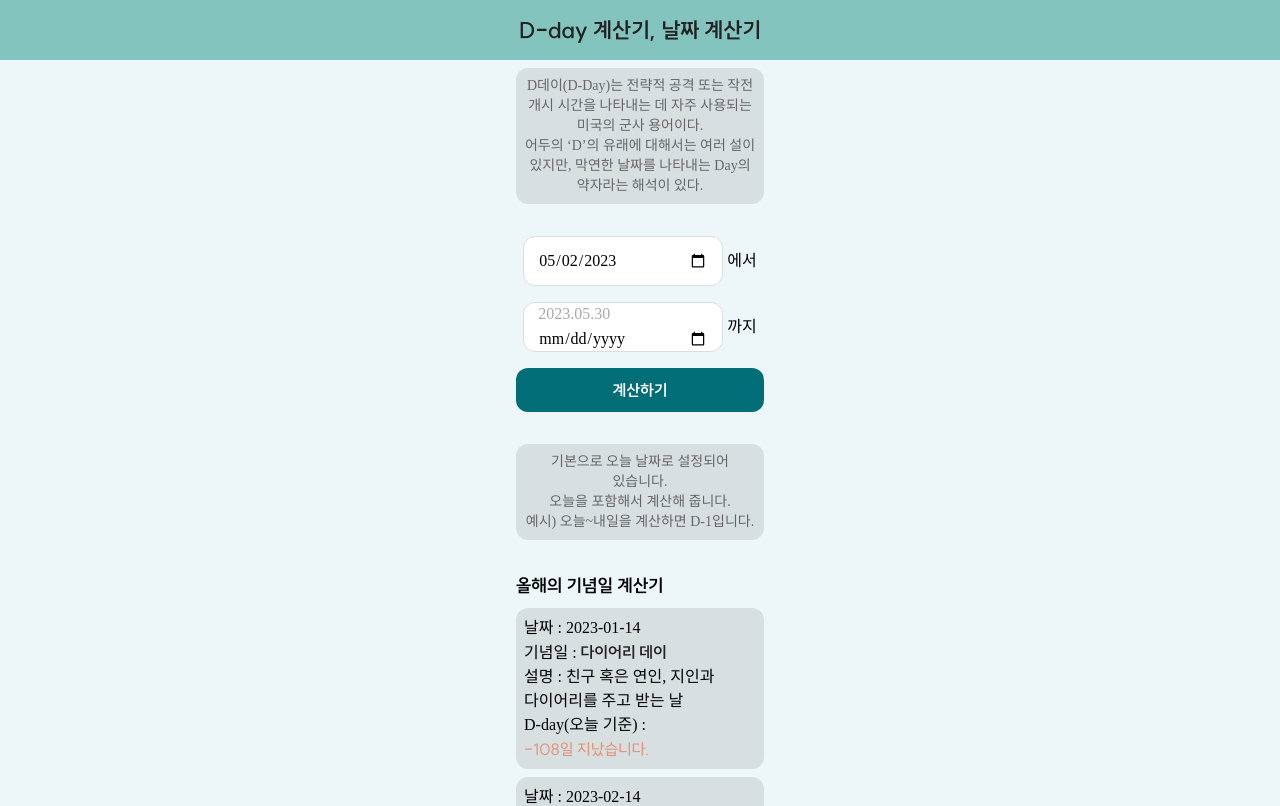
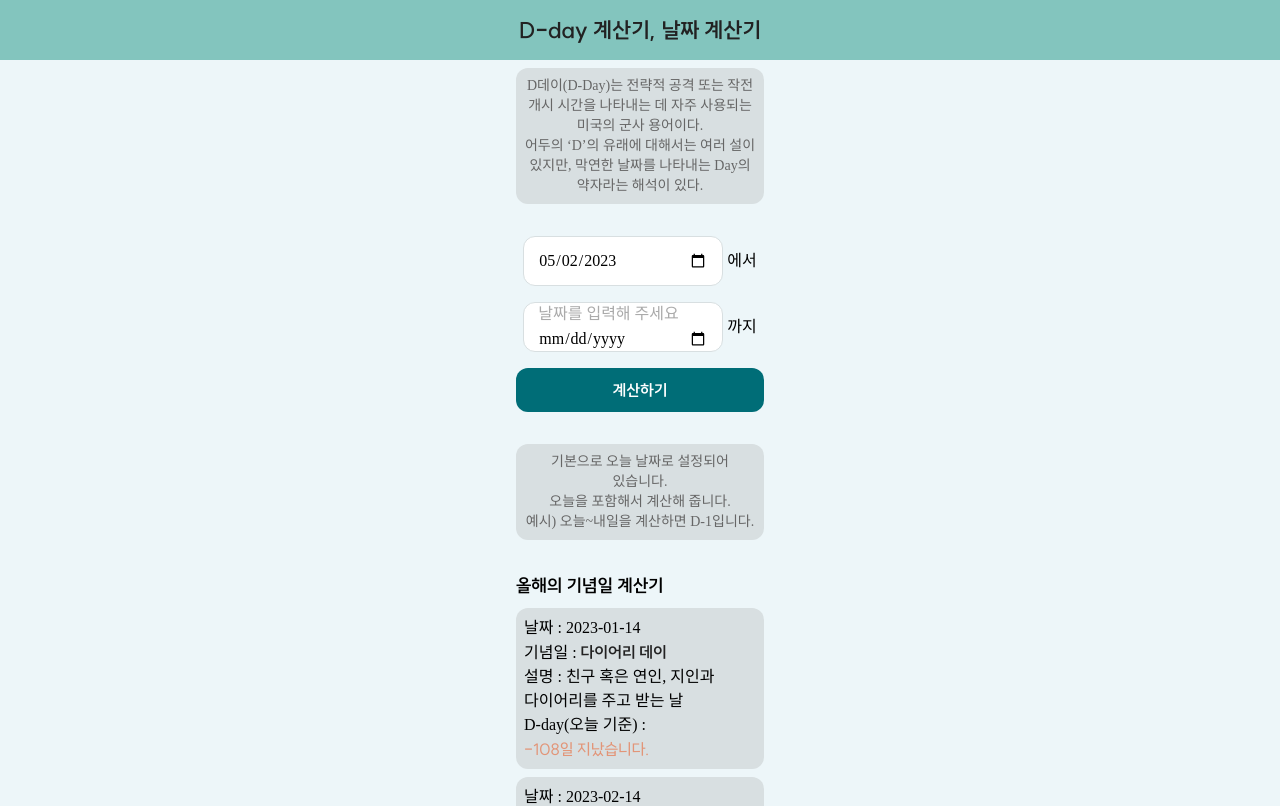
Before and after one commit to petercoco626/d-day, a Next.js app: page / in a window 1280 px wide. Shown: the top 806 px of the page. Built offline with nearby package versions, Linux system fonts and the light colour scheme; no server answers; a web font is replaced by a local one.

Commit message:
[feat] placeholder text 수정

```diff
--- a/src/components/dateCalculator/index.tsx
+++ b/src/components/dateCalculator/index.tsx
@@ -72,7 +72,7 @@ const DateCalculator = () => {
               {...register('startDate', {
                 required: '날짜를 입력해 주세요',
               })}
-              data-placeholder="2023.05.01"
+              data-placeholder="날짜를 입력해 주세요"
               aria-required="true"
               required
               className="before:text-text_gray_01 focus:before:hidden valid:before:hidden before:content-[attr(data-placeholder)] before:w-full  w-[200px] h-[48px] rounded-xl bg-white border-[1px] border-gray_02 border-solid px-[14px] py-[24px] box-border"
@@ -93,7 +93,7 @@ const DateCalculator = () => {
               {...register('endDate', {
                 required: '날짜를 입력해 주세요',
               })}
-              data-placeholder="2023.05.30"
+              data-placeholder="날짜를 입력해 주세요"
               aria-required="true"
               required
               className="before:text-text_gray_01 focus:before:hidden valid:before:hidden before:content-[attr(data-placeholder)] before:w-full w-[200px] h-[48px] rounded-xl bg-white border-[1px] border-gray_02 border-solid px-[14px] py-[24px] box-border"
```
